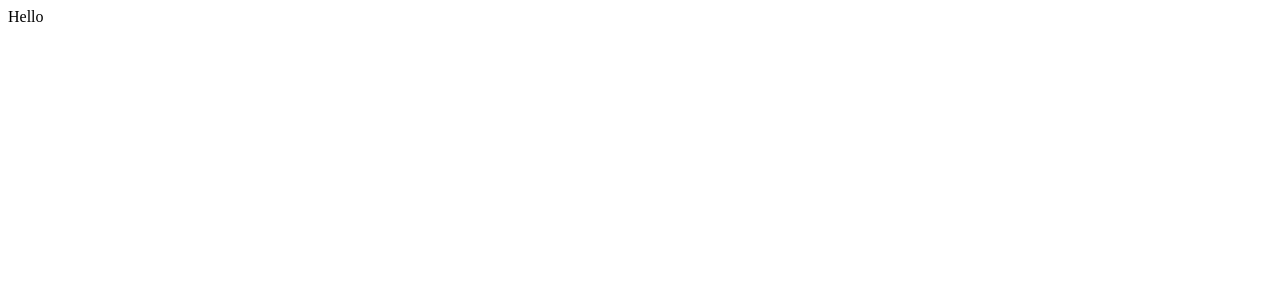
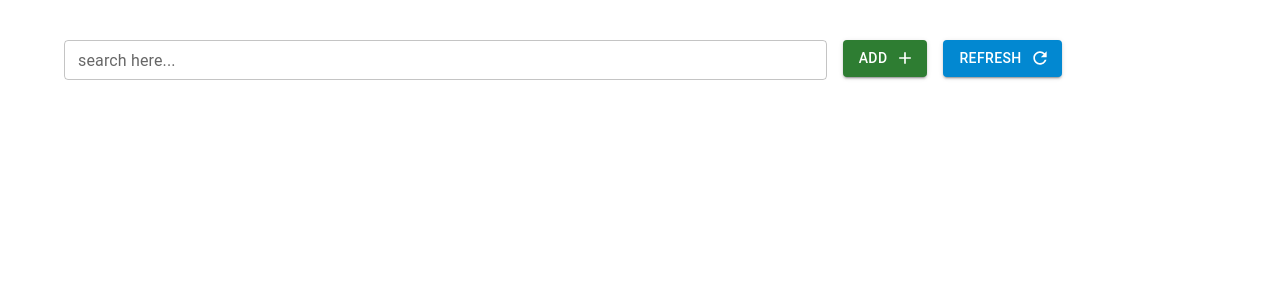
Before and after one commit to Fr-heidarian/PRODUCTS-MANAGER-REACT, a React (Create React App) app: page / in a window 1280 px wide. Shown: the top 300 px of the page. Built offline with nearby package versions, Linux system fonts and the light colour scheme.

Commit message:
Add Header component to the project

```diff
--- a/package.json
+++ b/package.json
@@ -3,9 +3,15 @@
   "version": "0.1.0",
   "private": true,
   "dependencies": {
+    "@emotion/react": "^11.11.4",
+    "@emotion/styled": "^11.11.5",
+    "@mui/icons-material": "^5.15.18",
+    "@mui/material": "^5.15.18",
+    "@mui/x-data-grid": "^7.5.1",
     "@testing-library/jest-dom": "^5.17.0",
     "@testing-library/react": "^13.4.0",
     "@testing-library/user-event": "^13.5.0",
+    "axios": "^1.7.2",
     "react": "^18.3.1",
     "react-dom": "^18.3.1",
     "react-scripts": "5.0.1",
--- a/src/App.js
+++ b/src/App.js
@@ -1,5 +1,16 @@
+import ProductTable from "./Com/ProductTable";
+import Header from "./Com/Header";
+import { Container, Grid } from "@mui/material";
+import Item from "@mui/material/Grid";
+
 function App() {
-  return <div>Hello</div>;
+  return (
+    <Container sx={{ paddingTop: "2rem" }}>
+      <Grid container spacing={2}>
+        <Header />
+      </Grid>
+    </Container>
+  );
 }
 
 export default App;
--- /dev/null
+++ b/src/Com/Header.js
@@ -0,0 +1,32 @@
+import SearchBar from "./SearchBar";
+import { Grid, Button } from "@mui/material";
+import Item from "@mui/material/Grid";
+import AddIcon from "@mui/icons-material/Add";
+import RefreshIcon from "@mui/icons-material/Refresh";
+
+export default function Header() {
+  return (
+    <>
+      <Grid item xs={8}>
+        <Item>
+          <SearchBar />
+        </Item>
+      </Grid>
+      <Grid item xs={4}>
+        <Item>
+          <Button
+            variant="contained"
+            color="success"
+            sx={{ marginRight: "1rem" }}
+            endIcon={<AddIcon />}
+          >
+            Add
+          </Button>
+          <Button variant="contained" color="info" endIcon={<RefreshIcon />}>
+            Refresh
+          </Button>
+        </Item>
+      </Grid>
+    </>
+  );
+}
--- /dev/null
+++ b/src/Com/SearchBar.js
@@ -0,0 +1,13 @@
+import { TextField } from "@mui/material";
+
+export default function SearchBar() {
+  return (
+    <TextField
+      id="search-bar"
+      label="search here..."
+      variant="outlined"
+      size="small"
+      sx={{ width: "100%" }}
+    />
+  );
+}
--- /dev/null
+++ b/src/api/api.js
@@ -0,0 +1,2 @@
+export const BASE_URL = "https://6300a18859a8760a757d441c.mockapi.io";
+export const PRODUCTS_URL = "/products";
--- /dev/null
+++ b/src/api/http.js
@@ -0,0 +1,6 @@
+import { BASE_URL } from "./api";
+import axios from "axios";
+
+
+axios.defaults.baseURL = BASE_URL;
+export default axios;
```
Also changed, not shown: src/index.js (+5 -5 lines), src/Com/ProductTable.js (added), 1 other file (tests, documents, lock files or other folders).
